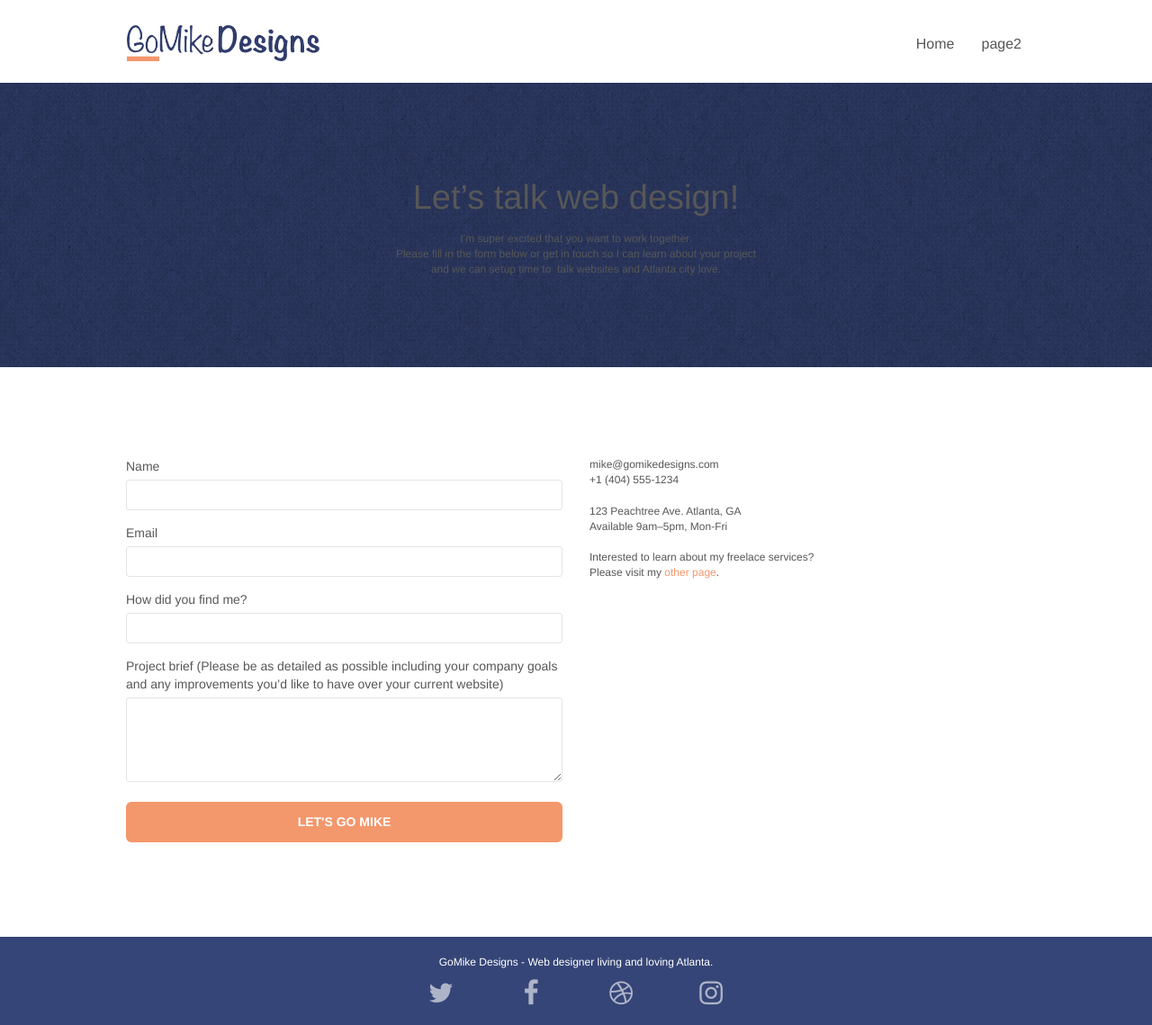
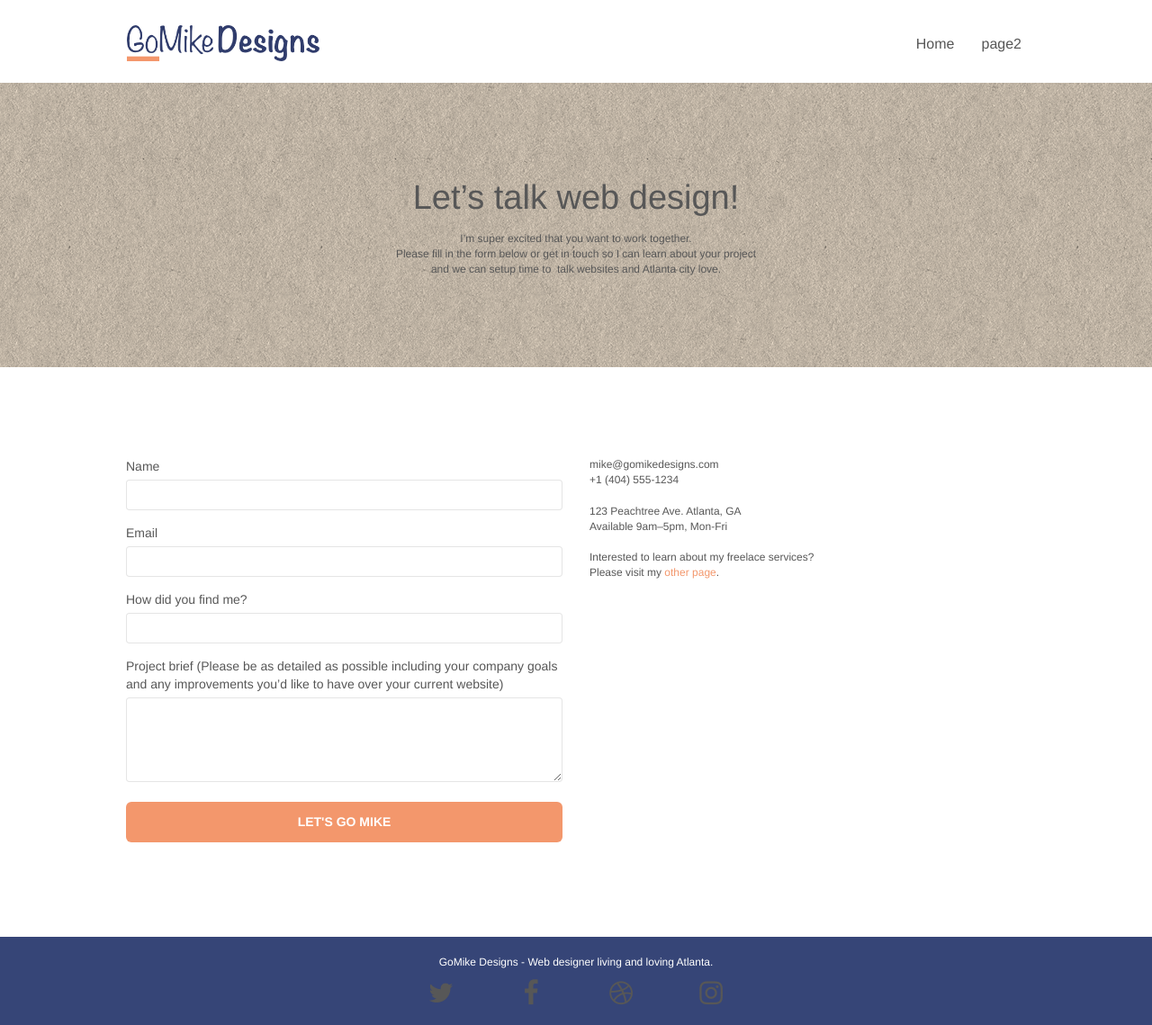
Before and after one commit to Adricodes/gomikedesigns, a plain HTML site: page page2.html in a window 1280 px wide. Shown: the whole page at 90% size. Drawn offline with nearby package versions, Linux system fonts and the light colour scheme; files that its build step writes are made by us from their sources; a script that the page names is missing.

```diff
--- a/style.css
+++ b/style.css
@@ -88,11 +88,12 @@
     bottom: 0;
     left: 0;
     right: 0;
+
 }
 
 .texture-paper::before {
     background: url("img/texture-paper.png");
-    background-size: 280px 280px;
+    background-size: 280px 280px;background-color: antiquewhite;
 }
 
 .b-parallax {
@@ -133,7 +134,7 @@
 .d-bloc h5 a,
 .d-bloc h6 a,
 .d-bloc p a {
-    color: rgba(255, 255, 255, .6);
+    color: crgba(255, 255, 255, .6);
 }
 
 .d-bloc .a-btn:hover,
```
